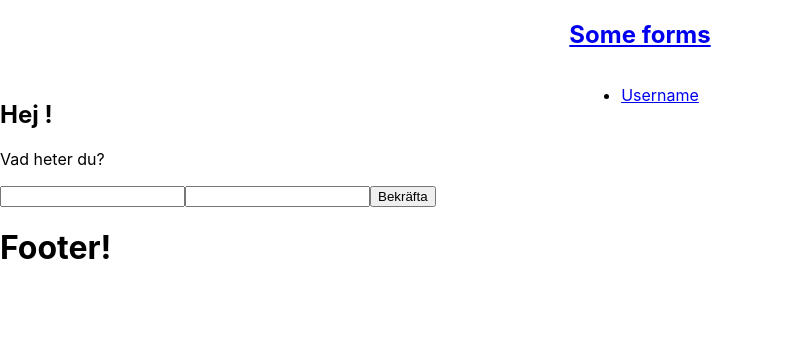
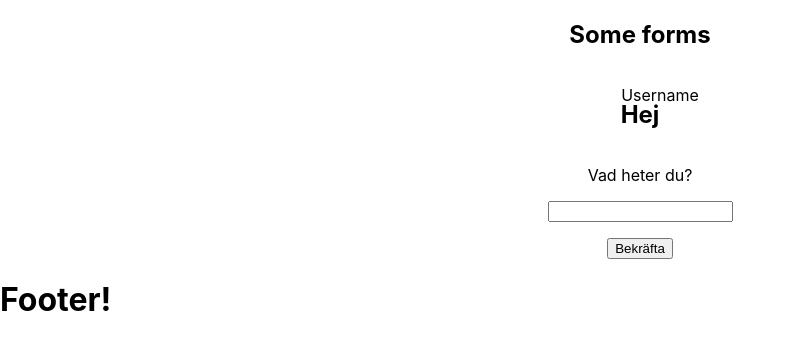
Before and after one commit to Nicklas-Holmqvist/client, a React (Create React App) app: page /username in a window 1280 px wide. Shown: the top 350 px of the page, without its empty margins (0-796 px from the left). Built offline with nearby package versions, Linux system fonts and the light colour scheme.

Commit message:
confirm my name

```diff
--- a/src/components/username.tsx
+++ b/src/components/username.tsx
@@ -1,40 +1,30 @@
 import React from "react";
 import { useState } from "react";
+import '../css/username.css'
 
 function Content() {
 
     const [name, setName] = useState('')
-    const [body, setBody] = useState('')
-    const [object, setObject] = useState([name,body])
+    const [myName, setMyName] = useState('')
 
-    function confirm() {
-        setObject([
-            name,
-            body
-        ])
-    }
-
-    function handleBody(e:any) {
-        setBody(e.target.value)
+    const confirm = () => {
+        setMyName(name)
+        alert("Hej " + name + "!")
     }
 
     return (
-        <div className="content-section">
-            <h2>Hej {name}!</h2>
+        <div className="content-section flex center column">
+            <h2>Hej</h2>
             <p>Vad heter du?</p>
             <input
                 type="text"
                 value={name}
                 onChange={(e) => setName(e.target.value)}
             />
-            <input
-                type="text"
-                value={body}
-                onChange={handleBody}
-            />
-            <button onClick={confirm}>Bekräfta</button>
+            <button onClick={confirm}>
+                Bekräfta</button>
             <div className="body-section">
-            {object}
+            {myName}
             </div>
         </div>
 
--- a/src/css/main.css
+++ b/src/css/main.css
@@ -36,3 +36,12 @@
     align-items: center;
     justify-content: flex-end;
 }
+
+li {
+    list-style: none;
+}
+
+a {
+    text-decoration: none;
+    color: inherit;
+}
--- /dev/null
+++ b/src/css/username.css
@@ -0,0 +1,3 @@
+input {
+    margin-bottom:1rem
+}
```
